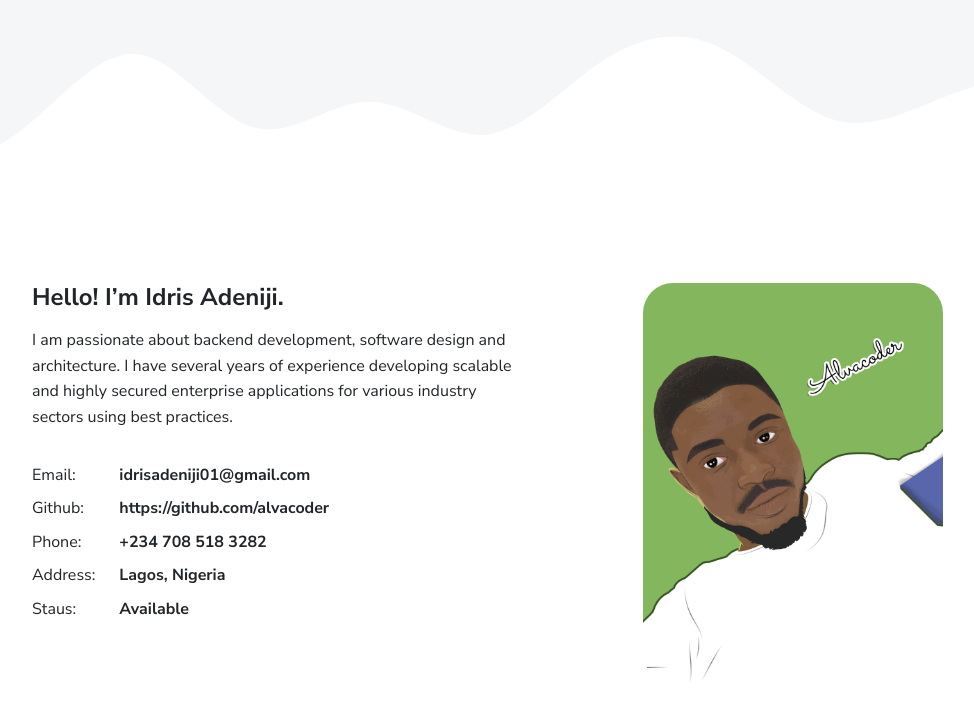
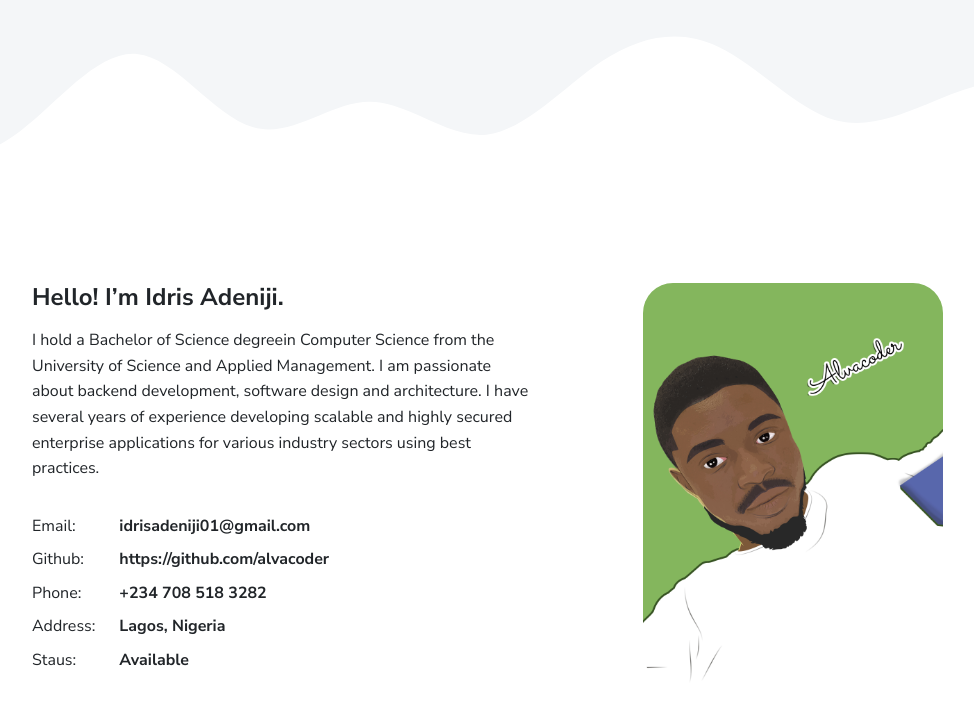
Before and after one commit to alvacoder/hng-s2, a PHP site: page / in a window 1280 px wide. Shown: the part 551-1273 px from the top of the page, without its empty margins (96-1070 px from the left). Run offline with PHP 8.4, Linux system fonts and the light colour scheme; some libraries are stand-ins or nearby versions.

Commit message:
update bio

```diff
--- a/index.php
+++ b/index.php
@@ -124,7 +124,7 @@ $mail = new PHPMailer(true);
     <div class="row">
       <div class="col-md-6">
         <h2 class="h4 my-2">Hello! I’m Idris Adeniji.</h2>
-        <p>I am passionate about backend development, software design and architecture. I have several years of experience developing scalable and highly secured enterprise applications for various industry sectors using best practices.</p>
+        <p>I hold a Bachelor of Science degreein Computer Science from the University of Science and Applied Management. I am passionate about backend development, software design and architecture. I have several years of experience developing scalable and highly secured enterprise applications for various industry sectors using best practices.</p>
         <div class="row mt-3">
           <div class="col-sm-2">
             <div class="pb-1">Email:</div>
```
